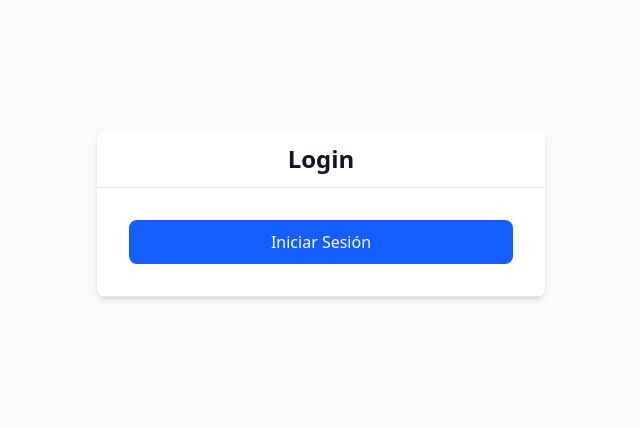
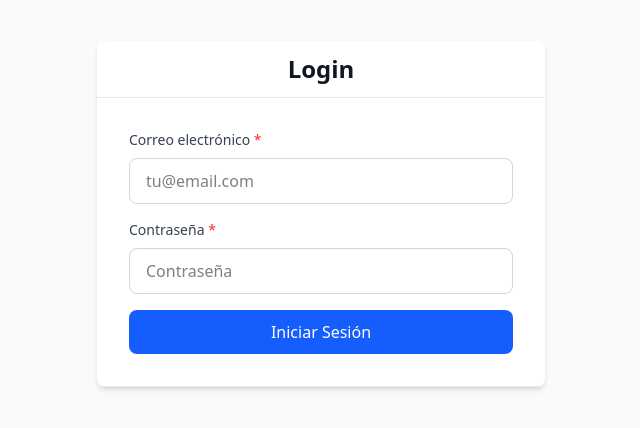
Before and after one commit to carlos98dan/ngsar, an Angular app: page /login in a window 1280 px wide. Shown: the part 186-614 px from the top of the page, without its empty margins (319-959 px from the left). Built offline with nearby package versions, Linux system fonts and the light colour scheme.

Commit message:
feat: agregar componente Input con size, label y required

```diff
--- a/src/app/features/auth/pages/login.html
+++ b/src/app/features/auth/pages/login.html
@@ -1,7 +1,20 @@
 <div class="flex items-center justify-center min-h-screen bg-gray-50">
   <app-card>
     <h1 appCardTitle class="text-2xl font-bold p-3 text-center text-gray-900">Login</h1>
-    <app-button label="Iniciar Sesión" variant="primary" size="md" [fullWidth]="true"
-      (clicked)="onLogin()"></app-button>
+
+    <div class="flex flex-col gap-4">
+      <div>
+        <app-input label="Correo electrónico" type="email" size="md" placeholder="tu@email.com" [fullWidth]="true"
+          [required]="true"></app-input>
+      </div>
+
+      <div>
+        <app-input label="Contraseña" type="password" size="md" placeholder="Contraseña" [fullWidth]="true"
+          [required]="true"></app-input>
+      </div>
+
+      <app-button label="Iniciar Sesión" variant="primary" size="md" [fullWidth]="true"
+        (clicked)="onLogin()"></app-button>
+    </div>
   </app-card>
 </div>
--- a/src/app/features/auth/pages/login.ts
+++ b/src/app/features/auth/pages/login.ts
@@ -1,10 +1,11 @@
 import { Component } from '@angular/core';
 import { ButtonComponent } from '../../../shared/components/button/button';
 import { CardComponent } from '../../../shared/components/card/card';
+import { InputComponent } from '../../../shared/components/input/input';
 
 @Component({
   selector: 'app-login',
-  imports: [ButtonComponent, CardComponent],
+  imports: [ButtonComponent, CardComponent, InputComponent],
   templateUrl: './login.html'
 })
 export class LoginComponent {
--- /dev/null
+++ b/src/app/shared/components/input/input.html
@@ -0,0 +1,19 @@
+<div>
+  @if (label()) {
+    <label class="block text-sm font-medium text-gray-700 mb-2">
+      {{ label() }}
+      @if (required()) {
+        <span class="text-red-500">*</span>
+      }
+    </label>
+  }
+  <input
+    [type]="type()"
+    [placeholder]="placeholder()"
+    [disabled]="disabled()"
+    [required]="required()"
+    [value]="value()"
+    (input)="value.set($event.target.value)"
+    [class]="inputClasses()"
+  />
+</div>
--- /dev/null
+++ b/src/app/shared/components/input/input.ts
@@ -0,0 +1,40 @@
+import { Component, input, computed, signal } from '@angular/core';
+import { CommonModule } from '@angular/common';
+import { FormsModule } from '@angular/forms';
+
+type InputType = 'text' | 'email' | 'password' | 'number' | 'tel' | 'url';
+type InputSize = 'sm' | 'md' | 'lg';
+
+@Component({
+  selector: 'app-input',
+  imports: [CommonModule, FormsModule],
+  templateUrl: './input.html'
+})
+export class InputComponent {
+  type = input<InputType>('text');
+  size = input<InputSize>('md');
+  label = input('');
+  placeholder = input('');
+  disabled = input(false);
+  fullWidth = input(false);
+  required = input(false);
+  value = signal('');
+
+  inputClasses = computed(() => {
+    const baseClasses = 'border border-gray-300 rounded-lg transition-all duration-200 focus:outline-none focus:ring-2 focus:ring-blue-500 focus:border-transparent disabled:opacity-50 disabled:cursor-not-allowed';
+
+    const sizeClasses = {
+      sm: 'px-3 py-1.5 text-sm',
+      md: 'px-4 py-2.5 text-base',
+      lg: 'px-5 py-3.5 text-lg'
+    };
+
+    const widthClasses = this.fullWidth() ? 'w-full' : '';
+
+    return [
+      baseClasses,
+      sizeClasses[this.size()],
+      widthClasses
+    ].join(' ');
+  });
+}
```
